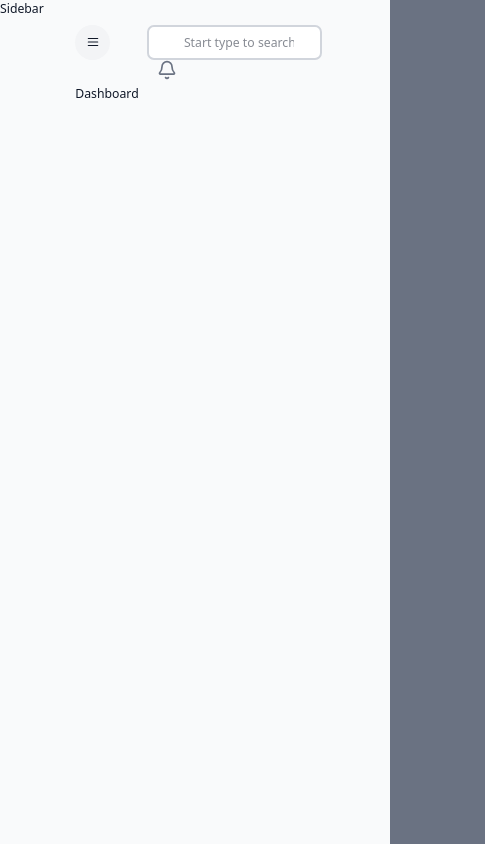
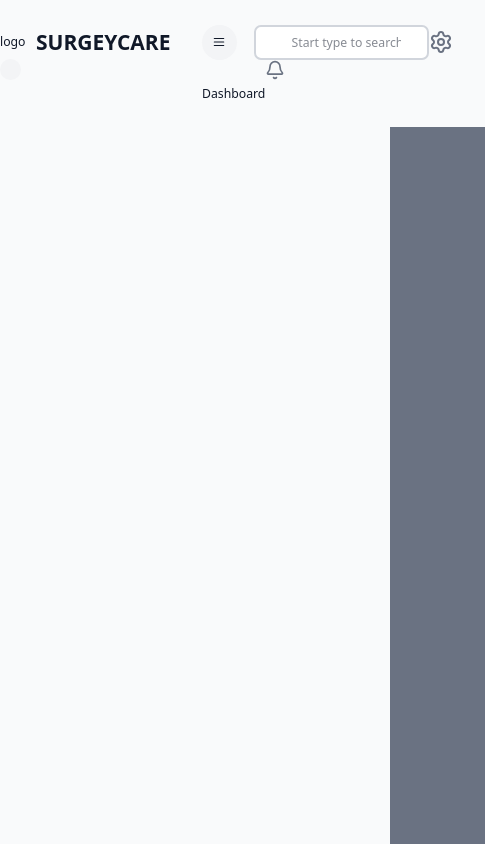
Before and after one commit to Nkosinathiz/surgeycare, a Next.js app: page / in a window 390 px wide. Shown: the whole page, 485 px wide, since content can reach past the window. Built offline with nearby package versions, Linux system fonts and the light colour scheme.

Commit message:
added some files

```diff
--- a/src/app/(components)/Navbar/index.tsx
+++ b/src/app/(components)/Navbar/index.tsx
@@ -1,5 +1,6 @@
 "use client";
-import { Bell, Menu, Sun } from "lucide-react";
+import { Bell, Menu, Settings, Sun } from "lucide-react";
+import Link from "next/link";
 import React from "react";
 
 const Navbar = () => {
@@ -14,7 +15,7 @@ const Navbar = () => {
         >
           <Menu className="w-4 h-4"></Menu>
         </button>
-      </div>
+
         <div className="relative">
           <input
             type="search"
@@ -26,13 +27,13 @@ const Navbar = () => {
             <Bell className="text-gray-500" size={20} />
           </div>
         </div>
-
+      </div>
       {/* RIGHT SIDE */}
 
       <div className="flex justify-between items-center gap-5">
         <div className="hidden md:flex justify-between items-center gap-5">
           <div>
-            <button onClick={() => {}} >
+            <button onClick={() => {}}>
               <Sun className="cursor-pointer text-gray-500" size={24} />
             </button>
           </div>
@@ -42,8 +43,15 @@ const Navbar = () => {
               35
             </span>
           </div>
-          <hr className="w-0 h-7 border border-solid border-l border-gray-300 mx-3"></hr>
+          <hr className="w-0 h-7 border border-solid border-l border-gray-300 mx-3" />
+          <div className="flex items-center gap-3 cursor-pointer">
+            <div className="w-9 h-9 ">image</div>
+            <span className="font-semibold">Nkosinathiz</span>
           </div>
+        </div>
+        <Link href="/settings">
+          <Settings className="cursor-pointer text-gray-500" size={24} />
+        </Link>
       </div>
     </div>
   );
--- /dev/null
+++ b/src/app/(components)/Sidebar/index.tsx
@@ -0,0 +1,19 @@
+"use client";
+import React from "react";
+
+const Sidebar = () => {
+  return (
+    <div>
+      <div className="flex gap-3 justify-between md:justify-normal items-center pt-8">
+        <div>logo</div>
+        <h1 className="font-extrabold text-2xl">SURGEYCARE</h1>
+      </div>
+      <button
+        className="md:hidden px-3 py-3 bg-gray-100 rounded-full hover:bg-blue-100"
+        onClick={() => {}}
+      ></button>
+    </div>
+  );
+};
+
+export default Sidebar;
--- a/src/app/dashboardwrapper.tsx
+++ b/src/app/dashboardwrapper.tsx
@@ -1,10 +1,12 @@
 import React from "react";
 import Navbar from "@/app/(components)/Navbar";
+import Sidebar from "@/app/(components)/Sidebar";
 
 const Dashboardwrapper = ({ children }: { children: React.ReactNode }) => {
   return (
     <div className={"light flex bg-gray-50 text-gray-900 w-full min-h-screen"}>
-      Sidebar
+
+      <Sidebar />
       <main className={"flex flex-col w-full h-full py-7 px-9 bg-gray-50 md:pl-24"}>
         <Navbar />
         {children}
```
Lines whose indentation alone changed are shown as unchanged.
